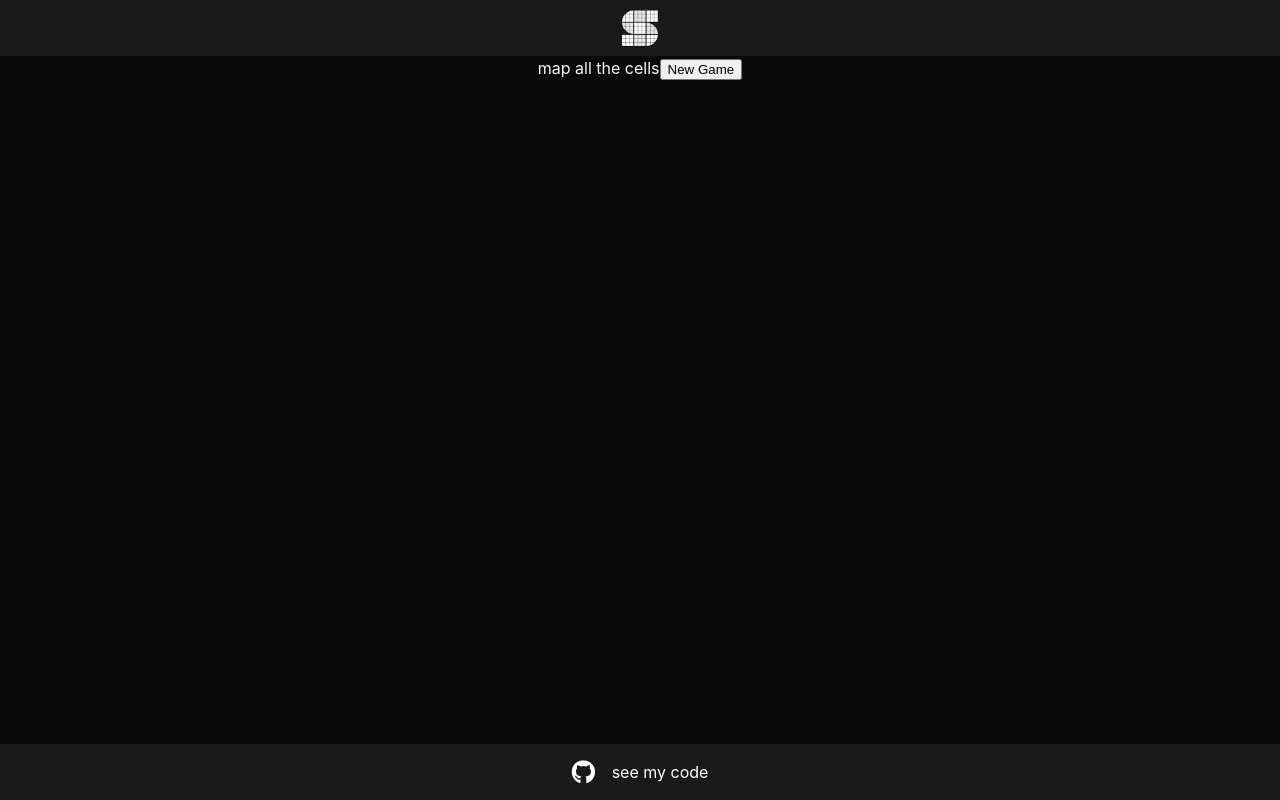
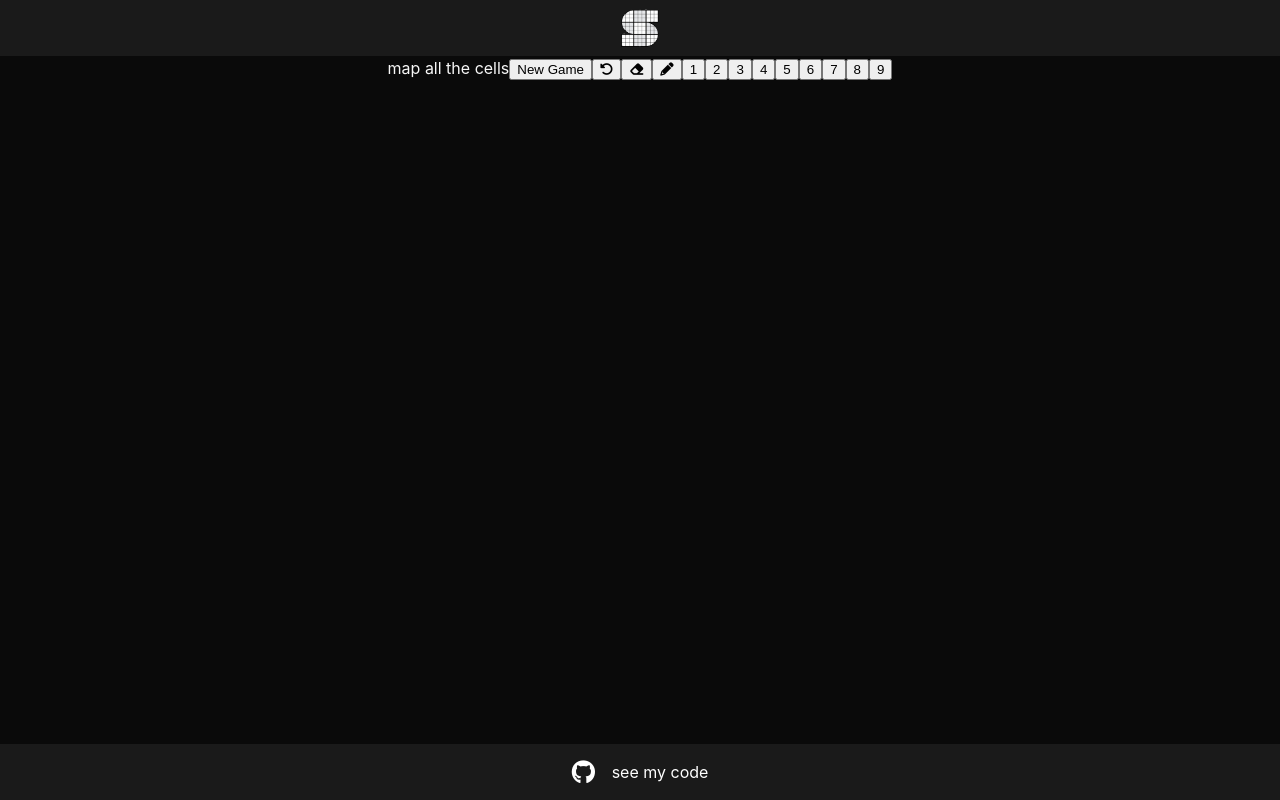
Before and after one commit to adnanZe/Sudoku_vue, a Vue app: page / in a window 1280 px wide. Built offline with nearby package versions, Linux system fonts and the light colour scheme.

Commit message:
[feature] actions pad

```diff
--- a/src/components/core/ActionsPad.vue
+++ b/src/components/core/ActionsPad.vue
@@ -1,8 +1,27 @@
-<script setup lang="ts"></script>
+<script setup lang="ts">
+import { NUMBERS_PAD } from "../model/constants";
+</script>
 
 <template>
   <section class="action-controls">
     <button id="new-game" class="new-game" @click="">New Game</button>
+    <button id="undo" class="undo" @click="">
+      <i class="fa-solid fa-rotate-left"></i>
+    </button>
+    <button id="erase" className="erase" @click="">
+      <i className="fa-solid fa-eraser"></i>
+    </button>
+    <button className="notes" id="notes" @click="">
+      <i className="fa-solid fa-pencil"></i>
+    </button>
+    <button
+      v-for="number in NUMBERS_PAD"
+      class="number"
+      :key="number"
+      :class="number"
+      @click="">
+      {{ number }}
+    </button>
   </section>
 </template>
 
--- /dev/null
+++ b/src/components/model/constants.ts
@@ -0,0 +1 @@
+export const NUMBERS_PAD: string[] = ["1", "2", "3", "4", "5", "6", "7", "8", "9"];
```
